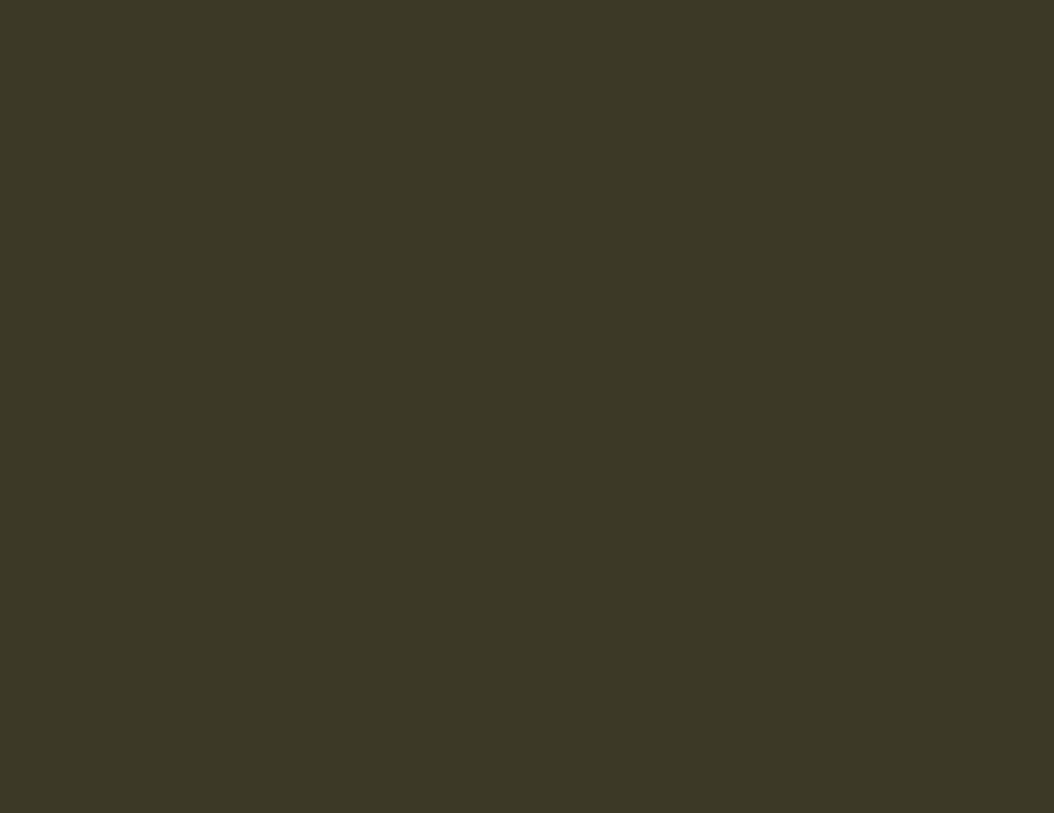
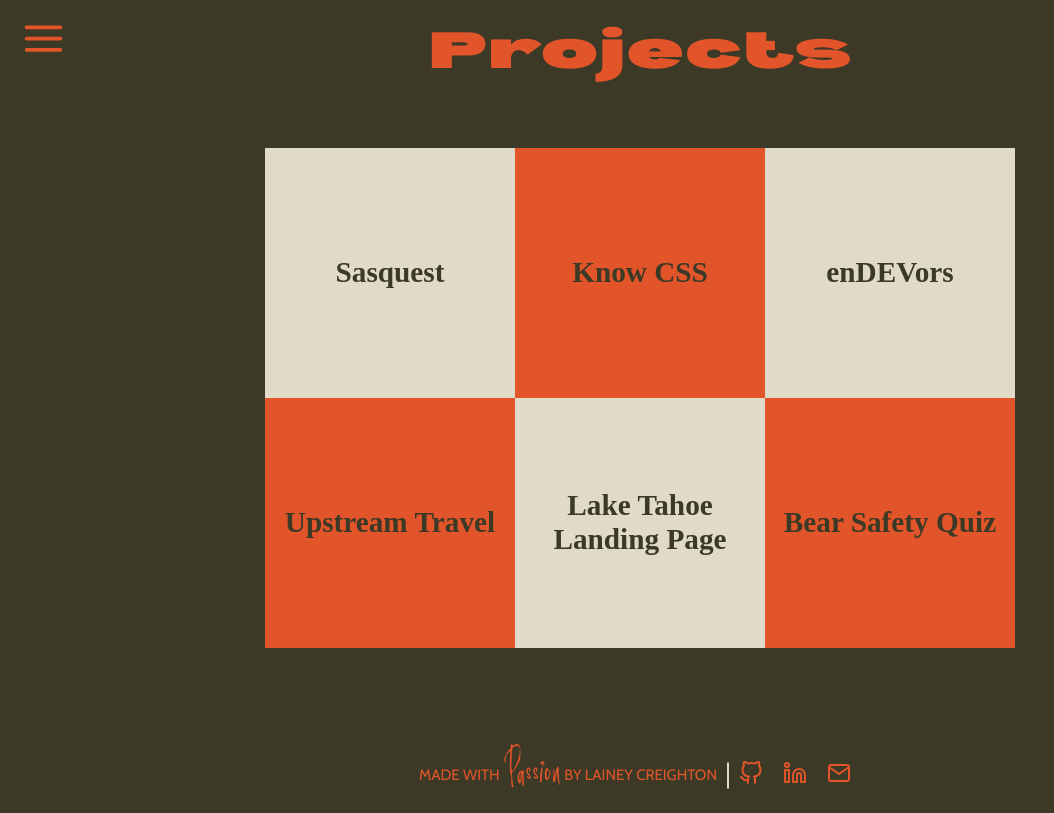
Before and after one commit to laineycreighton/my-portfolio, a React (Vite) app: page /projects in a window 1280 px wide. Shown: the whole page, without its empty margins (0-1054 px from the left). Built offline with nearby package versions, Linux system fonts and the light colour scheme; a web font is replaced by a local one.

Commit message:
add styling for projects page

```diff
--- a/src/assets/css/Menu.css
+++ b/src/assets/css/Menu.css
@@ -82,7 +82,7 @@ nav {
 .contact-link {
     /* outline: red dashed 3px; */
     font-family: var(--bernoru);
-    font-size: 30px;
+    font-size: 25px;
     color: var(--accent);
     text-align: right;
     text-decoration: none;
--- a/src/assets/css/Projects.css
+++ b/src/assets/css/Projects.css
@@ -23,3 +23,94 @@
     font-family: cabin;
     src: url('../fonts/Cabin-VariableFont_wdth\,wght.ttf');
 }
+
+/* MAIN */
+.projects-page {
+    /* outline: blue dashed 3px; */
+    display: flex;
+    flex-direction: column;
+    justify-content: space-between;
+    align-items: center;
+    width: 100vw;
+    height: 100vh;
+}
+
+.projects-header {
+    /* outline: blue dashed 3px; */
+    display: flex;
+    justify-content: center;
+    align-items: center;
+    margin: 0;
+}
+
+.all-projects {
+    /* outline: red dashed 3px; */
+    display: flex;
+    justify-content: center;
+    align-items: center;
+    width: 100%;
+    margin: 50px 0 50px 0;
+}
+
+.project-grid {
+    /* outline: green dashed 3px; */
+    display: grid;
+    grid-template-columns: repeat(3, 1fr);
+    gap: 0;
+}
+
+.project-card {
+    display: flex;
+    flex-direction: column;
+    justify-content: center;
+    align-items: center;
+    font-family: var(--jorick);
+    font-size: 25px;
+    text-align: center;
+    color: var(--dark);
+    height: 250px;
+    width: 250px;
+}
+
+.project-card:hover .project-links-container {
+    display: block;
+}
+
+.project-links-container {
+    display: none;
+}
+
+.project-links {
+    /* outline: green dashed 3px; */
+    display: flex;
+    flex-direction: column;
+    justify-content: space-evenly;
+    align-items: center;
+}
+
+.project-links a {
+    font-family: var(--cabin);
+    font-size: 20px;
+    color: var(--dark);
+    border: var(--dark) solid 2px;
+    border-radius: 5px;
+    margin: 10px;
+    padding: 5px;
+}
+
+
+.project-card:nth-child(even) .project-links a:hover {
+    color: var(--light);
+}
+
+.project-card:nth-child(odd) .project-links a:hover {
+    color: var(--accent);
+}
+
+.project-card:nth-child(even) {
+    background-color: var(--accent);
+}
+
+.project-card:nth-child(odd) {
+    background-color: var(--light);
+}
--- a/src/pages/Projects.jsx
+++ b/src/pages/Projects.jsx
@@ -4,20 +4,77 @@
 import '../assets/css/Projects.css';
 
 //Components
-
+import Menu from '../components/Menu';
+import Footer from '../components/Footer';
 
 //----- EXPORTS -----//
 export default function Projects() {
 
+    const projects = [
+        {
+            title: 'Sasquest',
+            repo: 'https://github.com/laineycreighton/sasquest',
+            website: 'https://sasquest-52c8b076a68a.herokuapp.com/'
+        },
+        {
+            title: 'Know CSS',
+            repo: 'https://github.com/laineycreighton/know-css',
+            website: 'https://knowcss.netlify.app/'
+        },
+        {
+            title: 'enDEVors',
+            repo: 'https://github.com/ssherp/EnDEVor',
+            website: 'https://endevor-3d604fa0490c.herokuapp.com/'
+        },
+        {
+            title: 'Upstream Travel',
+            repo: 'https://github.com/elenagurchinskaia/upstream-travel',
+            website: 'https://elenagurchinskaia.github.io/upstream-travel/'
+        },
+        {
+            title: 'Lake Tahoe Landing Page',
+            repo: 'https://github.com/laineycreighton/landing-page',
+            website: 'https://laineycreighton.github.io/landing-page/'
+        },
+        {
+            title: 'Bear Safety Quiz',
+            repo: 'https://github.com/laineycreighton/code-quiz',
+            website: 'https://laineycreighton.github.io/code-quiz/'
+        },
+    ];
+
     //Return
     return (
-        //---------- BODY ----------//
-        <div className='app-body'>
+        <div className='projects-page'>
 
-            {/* Cards */}
-            <div className='cheatsheet-body'>
+            {/* Menu */}
+            <Menu />
+
+            <div className='projects-main'>
+                {/*-- Heading --*/}
+                <header className='projects-header'>
+                    <h2>Projects</h2>
+                </header>
+
+                <div className='all-projects'>
+                    <div className="project-grid">
+                        {projects.map((project) => (
+                            <div className="project-card">
+                                <h3>{project.title}</h3>
+                                <div className='project-links-container'>
+                                    <div className='project-links'>
+                                    <a href={project.website} >website</a>
+                                    <a href={project.repo} >repo</a>
+                                    </ div>
+                                </div>
+                            </div>
+                        ))}
+                    </div>
+                </div>
+
             </div>
-
+            {/* Footer */}
+            < Footer />
         </div>
-    )
+    );
 }
```
